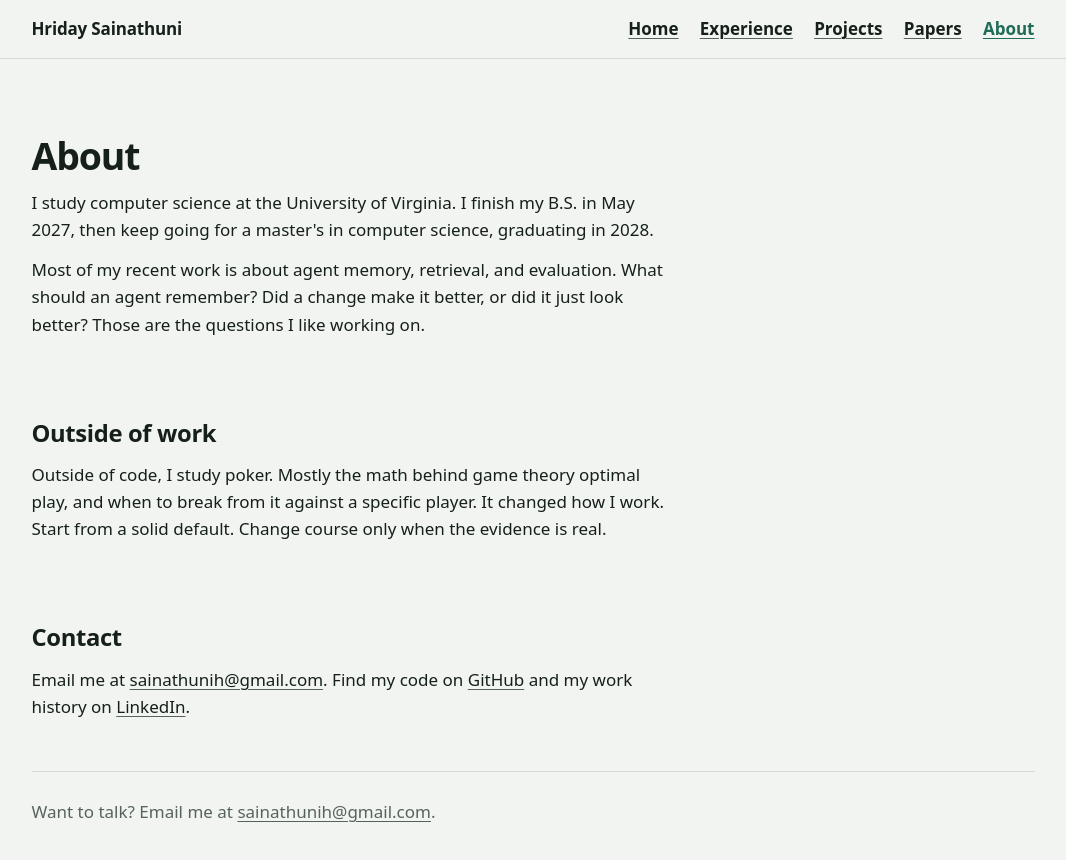
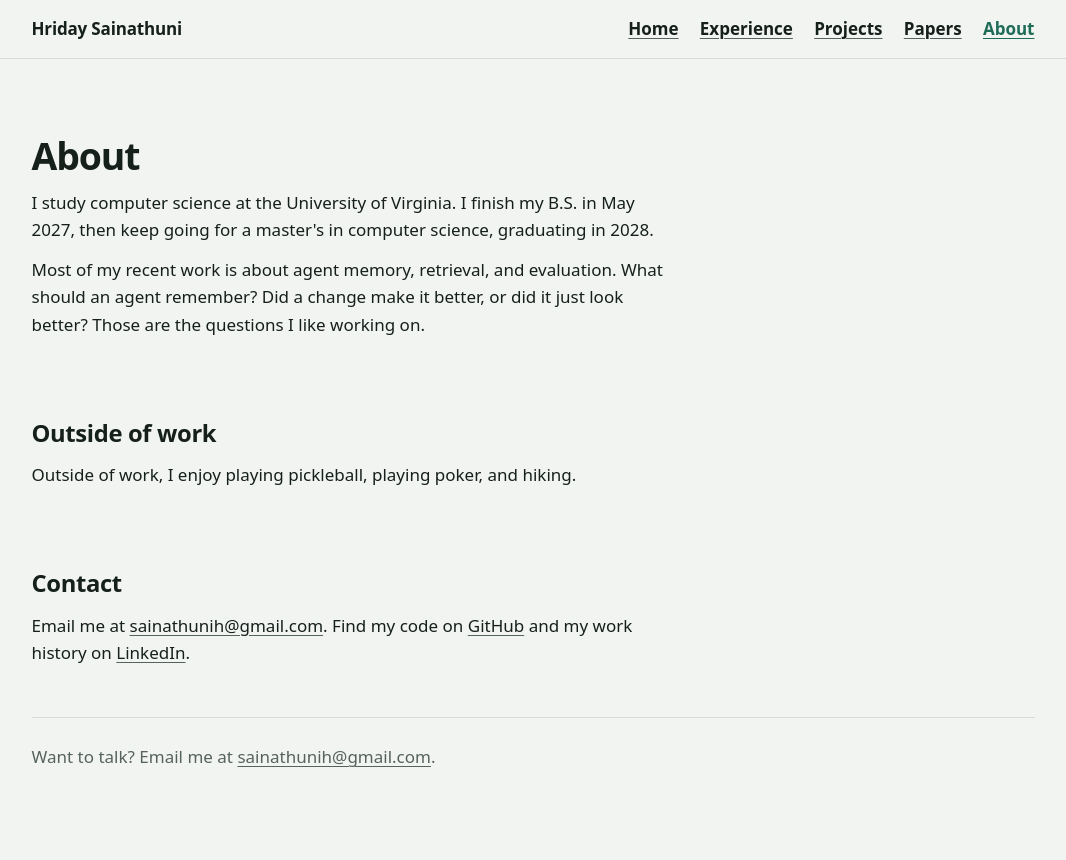
Before and after one commit to HridaySainathuni/HridaySainathuni.github.io, a Next.js app: page /about in a window 1280 px wide. Shown: the top 860 px of the page, without its empty margins (107-1173 px from the left). After the commit the page ends 822 px from the top, so only its background shows below. Built offline with nearby package versions, Linux system fonts and the light colour scheme.

Commit message:
Multi-page site: top menu, pages, experience by theme

```diff
--- a/content/profile.ts
+++ b/content/profile.ts
@@ -10,6 +10,7 @@ export type Role = {
   start: string; // "YYYY-MM"
   end?: string; // "YYYY-MM"; leave out for a role that hasn't ended
   upcoming?: boolean;
+  themes?: string[]; // "agents", "evals", or "robots"
   bullets: string[];
 };
 
@@ -33,7 +34,7 @@ export const profile = {
     linkedin: "https://www.linkedin.com/in/hriday-sainathuni-61774b233/",
   },
   outside:
-    "Outside of code, I study poker. Mostly the math behind game theory optimal play, and when to break from it against a specific player. It changed how I work. Start from a solid default. Change course only when the evidence is real.",
+    "Outside of work, I enjoy playing pickleball, playing poker, and hiking.",
 };
 
 export const roles: Role[] = [
@@ -43,6 +44,7 @@ export const roles: Role[] = [
     kind: "industry",
     start: "2026-05",
     end: "2026-08",
+    themes: ["agents", "evals"],
     bullets: [
       "Built cross-session memory for Workday's LangGraph planning agent, so users can pick up earlier work instead of rebuilding context.",
       "Wrote a Postgres retriever that ranks past conversations by relevance and recency, with 3 ms writes and 1.5 s recall.",
@@ -58,6 +60,7 @@ export const roles: Role[] = [
     kind: "industry",
     start: "2025-08",
     end: "2025-12",
+    themes: ["agents"],
     bullets: [
       "Built an LLM chatbot on Azure for people applying for federal permits. It answers requirement questions, walks them through the process, and fills in form fields from the chat. Demoed to the U.S. Fish and Wildlife Service.",
       "Built full-stack prototypes with React, MongoDB, and PostgreSQL, and audited federal websites for accessibility.",
@@ -69,6 +72,7 @@ export const roles: Role[] = [
     kind: "industry",
     start: "2025-05",
     end: "2025-08",
+    themes: ["evals"],
     bullets: [
       "Built a Dockerized FastAPI platform that runs adversarial tests against speech-to-speech AI systems using Twilio and agentic LLMs.",
       "Added automated prompt-injection and robustness testing to CI/CD with Vertex AI.",
@@ -81,6 +85,7 @@ export const roles: Role[] = [
     kind: "research",
     start: "2024-08",
     end: "2025-08",
+    themes: ["robots"],
     bullets: [
       "Built SMGLib, an open-source library in Python, Gym, and PyTorch for benchmarking multi-robot path planners.",
       "Co-authored an ICRA 2025 paper on decentralized multi-agent coordination for robot navigation.",
@@ -92,6 +97,7 @@ export const roles: Role[] = [
     kind: "research",
     start: "2023-06",
     end: "2023-08",
+    themes: ["robots"],
     bullets: [
       "Engineered a ROS-based mobile device to collect multimodal sensor data (LiDAR, audio, video, odometry) for SLAM research.",
       "Automated sensor calibration and deployment via ROS launch configs. The dataset was used in an IROS 2023 publication.",
@@ -103,6 +109,7 @@ export const roles: Role[] = [
     kind: "research",
     start: "2023-05",
     end: "2024-06",
+    themes: ["robots"],
     bullets: [
       "Simulated collaborative robot behavior using NetworkX and interactive visualization tools (Dash, Plotly).",
       "Implemented and tested RL algorithms (Q-Learning, PPO, hierarchical decomposition) in dynamic multi-agent environments.",
@@ -115,6 +122,7 @@ export const roles: Role[] = [
     kind: "research",
     start: "2022-11",
     end: "2024-05",
+    themes: ["evals"],
     bullets: [
       "I joined in high school. Built an image classification pipeline over COCO and Conceptual Captions to study vision-language model representations.",
       "Contributed to a CVPR 2024 paper on black-box analysis and cross-modal reasoning in vision-language models.",
```
